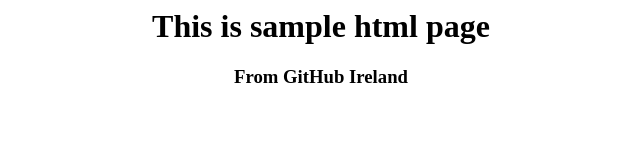
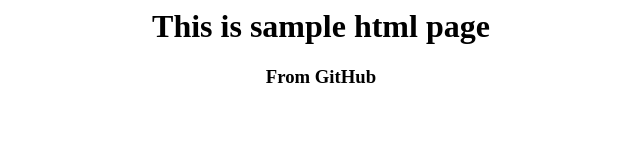
Before and after one commit to SubbuDevasani/Application-test, a plain HTML site: page index.html in a window 1280 px wide. Shown: the whole page, without its empty margins (319-959 px from the left). Drawn offline with Linux system fonts and the light colour scheme.

Commit message:
Update index.html

```diff
--- a/index.html
+++ b/index.html
@@ -1,4 +1,4 @@
 <html><center>
 <h1> This is sample html page </h1>
-<h3> From GitHub Ireland </h3>
+<h3> From GitHub </h3>
 </center><html>
```
